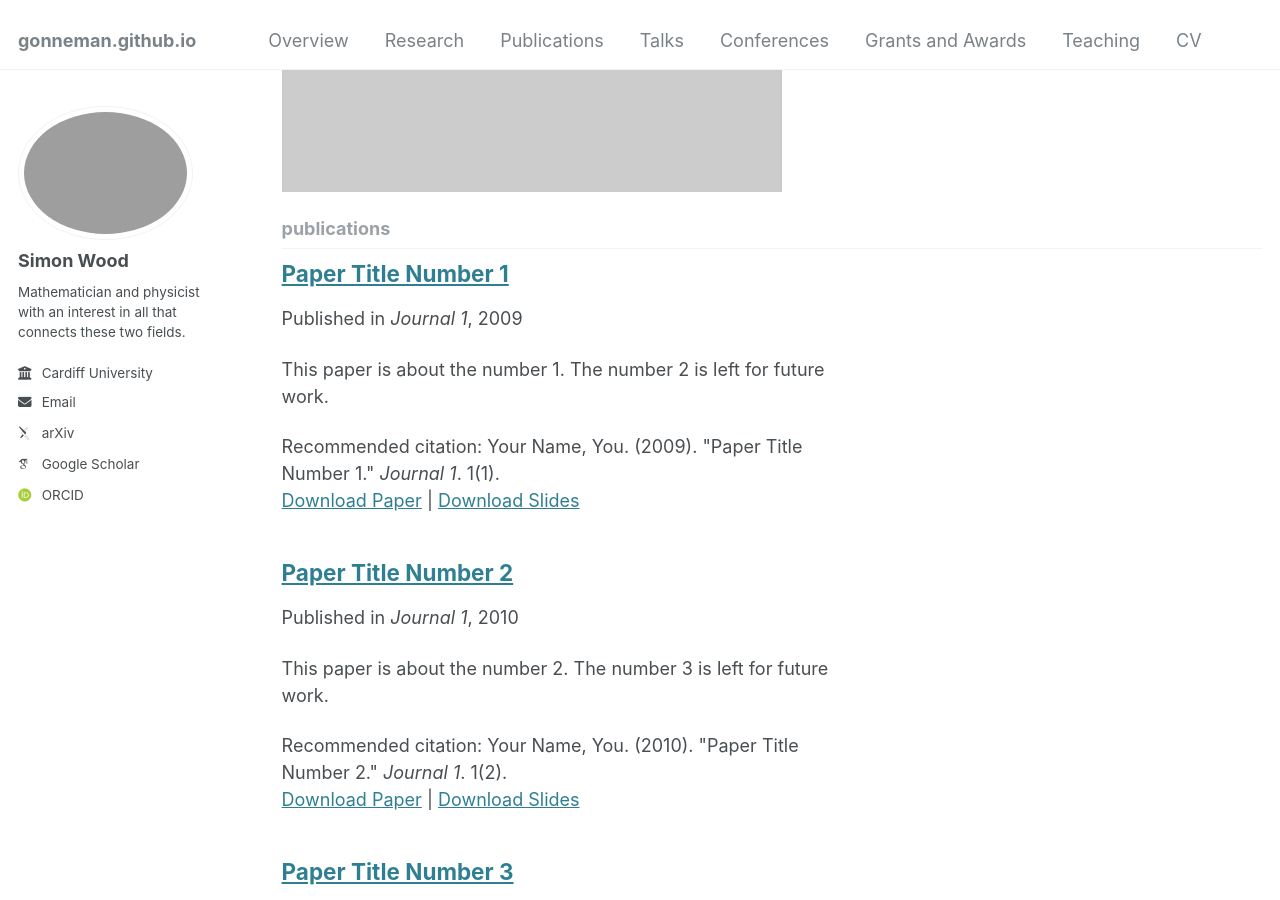
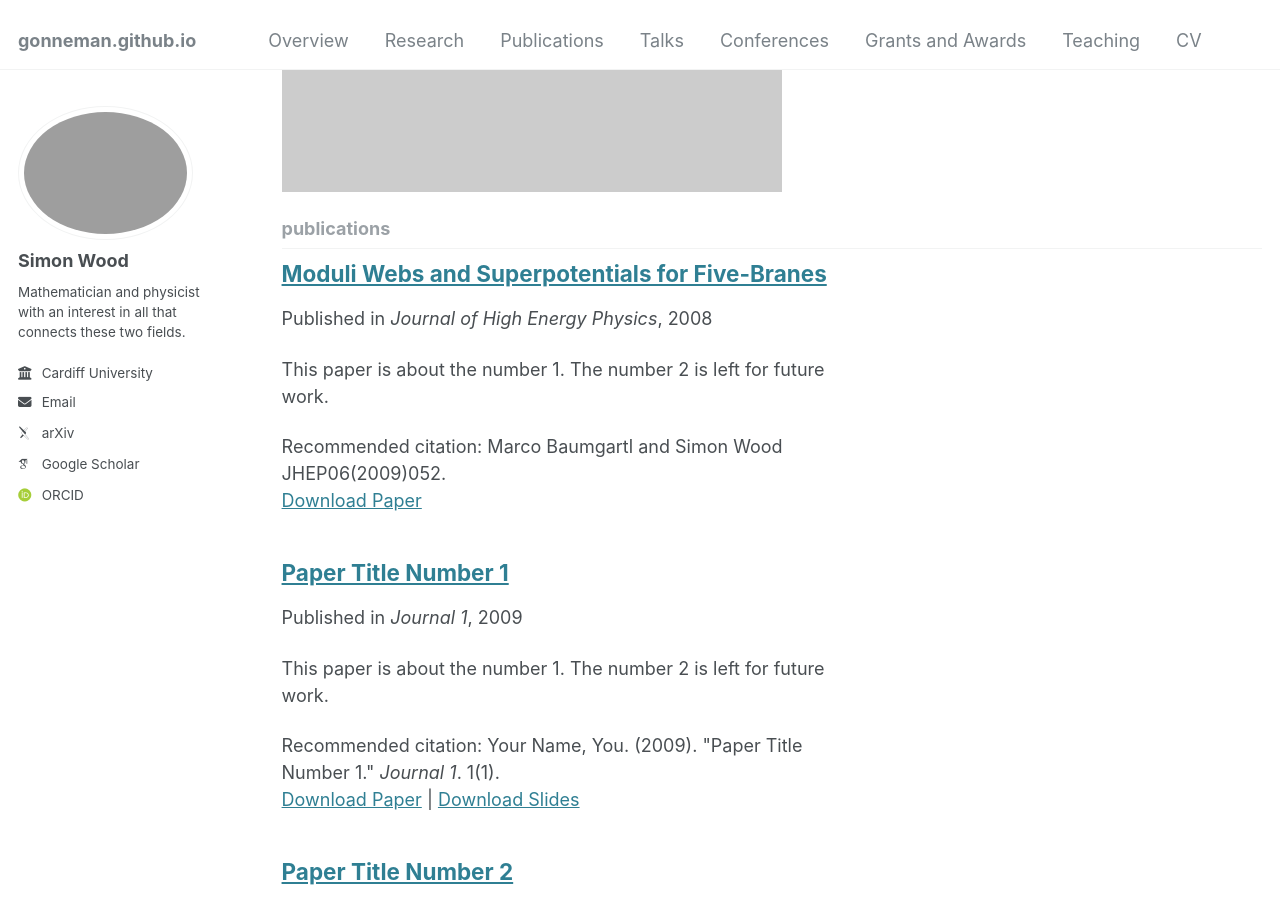
Before and after one commit to gonneman/gonneman.github.io, a Jekyll site: the page built from _pages/collection-archive.html, in a window 1280 px wide and 900 px high, scrolled down 900 px. Built offline with Jekyll 4.4.1, drawn with Linux system fonts in a browser that asks for light colours; some web fonts are replaced; some of the changed lines change nothing that is shown.

Commit message:
Added two test papers.

```diff
--- a/_config.yml
+++ b/_config.yml
@@ -82,6 +82,8 @@
     title: 'Journal Articles'
   conferences:
     title: 'Conference Papers'
+  review:
+    title: 'Under Review'
 
 # Site Settings
 teaser                   :  # filename of teaser fallback teaser image placed in /images/, .e.g. "500x300.png"
--- /dev/null
+++ b/_publications/2008-12-18-moduli-webs-and-superpotentials-for-five-branes.md
@@ -0,0 +1,14 @@
+---
+title: "Moduli Webs and Superpotentials for Five-Branes"
+collection: publications
+category: manuscripts
+permalink: /publication/2008-12-18-moduli-webs-and-superpotentials-for-five-branes
+excerpt: 'This paper is about the number 1. The number 2 is left for future work.'
+date: 2008-12-18
+venue: 'Journal of High Energy Physics'
+paperurl: 'https://doi.org/10.1088/1126-6708/2009/06/052'
+preprinturl: 'https://arxiv.org/abs/0812.3397'
+citation: 'Marco Baumgartl and Simon Wood JHEP06(2009)052.'
+---
+
+We investigate the one-parameter Calabi-Yau models and identify families of D5-branes which are associated to lines embedded in these manifolds. The moduli spaces are given by sets of Riemann curves, which form a web whose intersection points are described by permutation branes. We arrive at a geometric interpretation for bulk-boundary correlators as holomorphic differentials on the moduli space and use this to compute effective open-closed superpotentials to all orders in the open string couplings. The fixed points of D5-brane moduli under bulk deformations are determined.
--- /dev/null
+++ b/_publications/2024-11-18-fusion-rules-and-rigidity-for-weight-modules-over-the-simple-admissible-affine-sl2-and-n2-superconformal-vertex-operator-superalgebras.md
@@ -0,0 +1,12 @@
+---
+title: "Fusion rules and rigidity for weight modules over the simple admissible affine $$\mathfrak{sl}(2)$$ and $$\mathfrak{N}=2$$ superconformal vertex operator superalgebras"
+collection: publications
+category: review
+permalink: /publication/2024-11-18-fusion-rules-and-rigidity-for-weight-modules-over-the-simple-admissible-affine-sl2-and-n2-superconformal-vertex-operator-superalgebras
+date: 2024-11-18
+venue: 'arXiv'
+preprinturl: 'https://arxiv.org/abs/2411.11387'
+citation: 'Hiromu Nakano, Florencia Orosz Hunziker, Ana Ros Camacho and Simon Wood arXiv:2411.11387 [math.QA]'
+---
+
+We prove that the categories of weight modules over the simple $$\mathfrak{sl}(2)$$ and $$\mathcal{N}=2$$ superconformal vertex operator algebras at fractional admissible levels and central charges are rigid (and hence the categories of weight modules are braided ribbon categories) and that the decomposition formulae of fusion products of simple projective modules conjectured by Thomas Creutzig, David Ridout and collaborators hold (including when the decomposition involves summands that are indecomposable yet not simple). In addition to solving this old open problem, we develop new techniques for the construction of intertwining operators by means of integrating screening currents over certain cycles, which are expected to be of independent interest, due to their applicability to many other algebras. In the example of $$\mathfrak{sl}(2)$$ these new techniques allow us to give explicit formulae for a logarithmic intertwining operator from a pair of simple projective modules to the projective cover of the tensor unit, namely, the vertex operator algebra as a module over itself.
```
